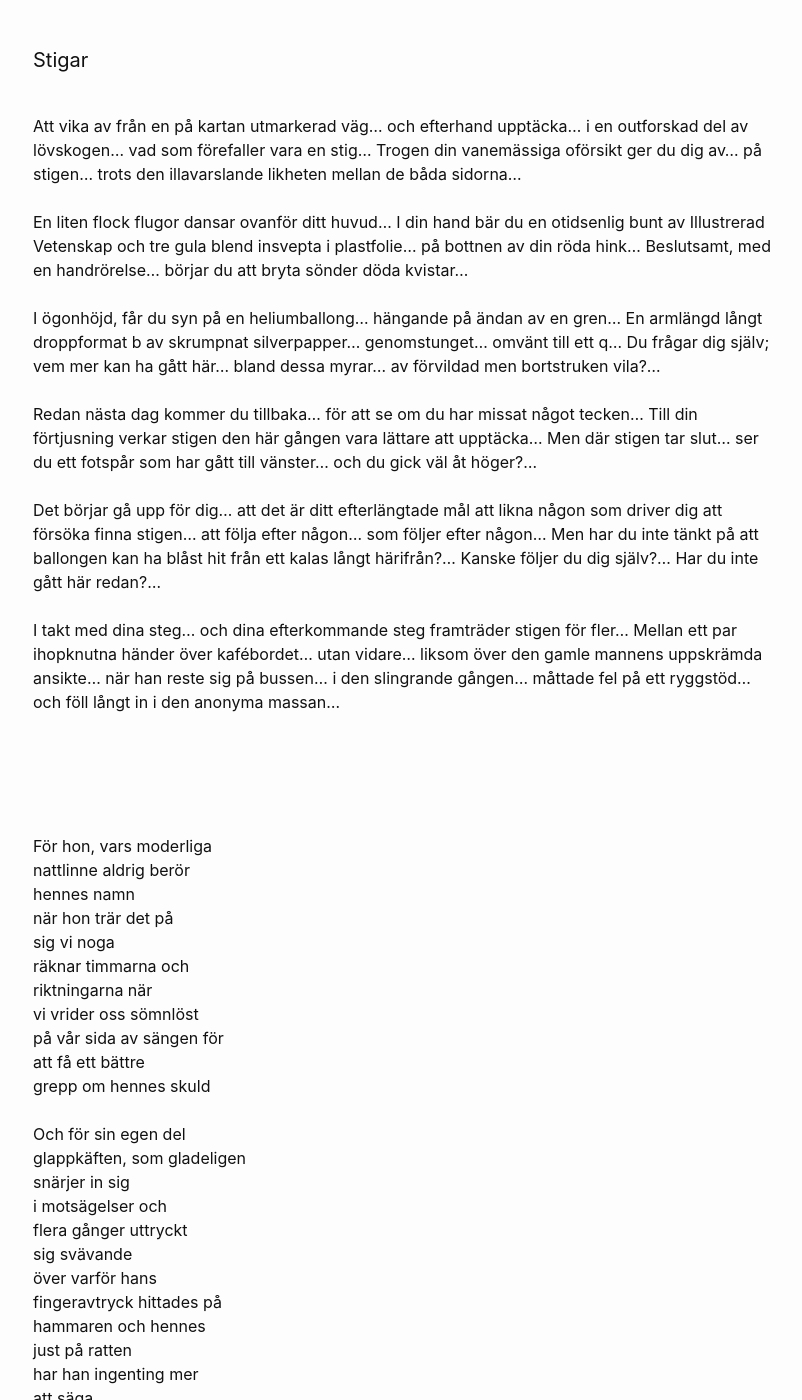
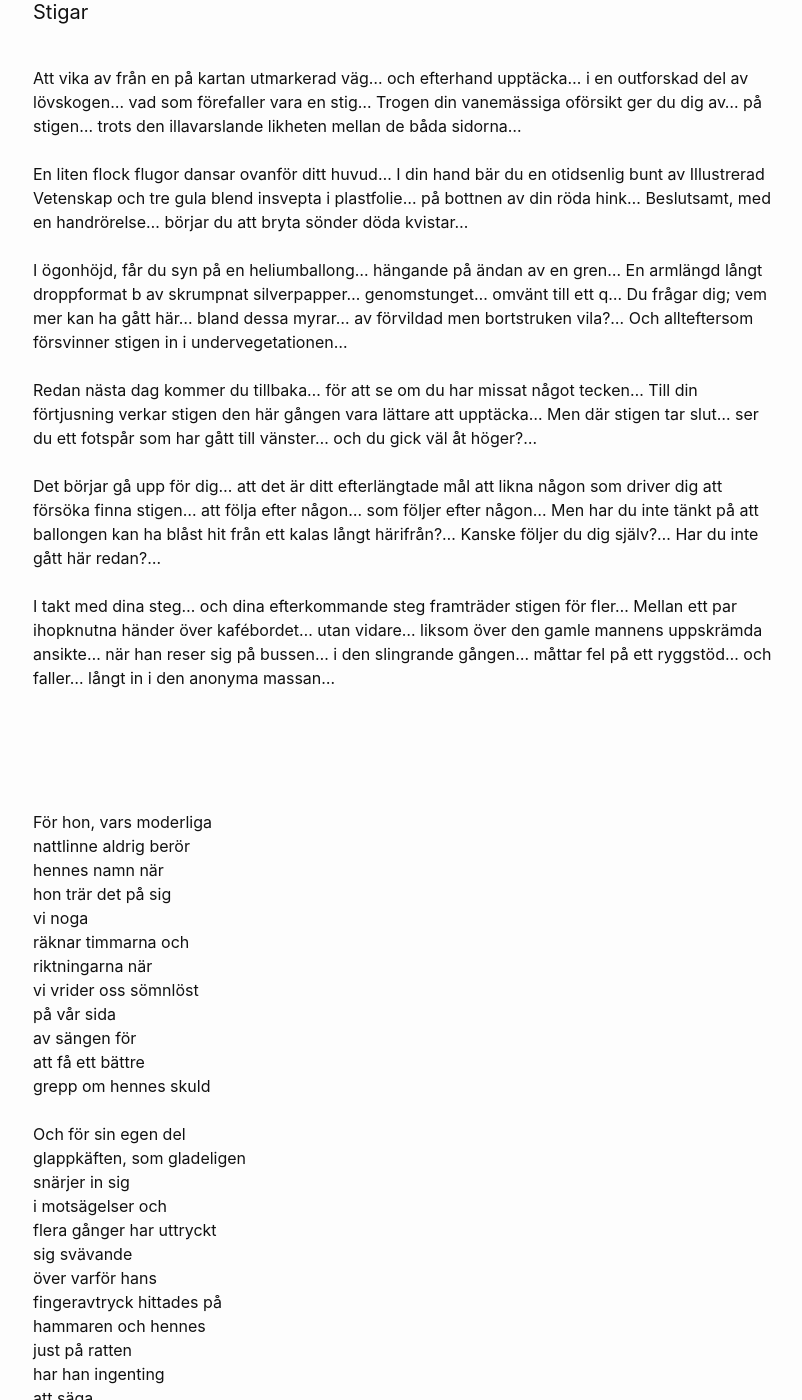
Before and after one commit to terr4form4/terr4form4.github.io, a Jekyll site: the page built from _posts/poesi/2024-01-03-dikter-2023-2024.md, in a window 1280 px wide and 1400 px high, scrolled down 11513 px. Shown: the whole window, without its empty margins (237-1039 px from the left). Built offline with Jekyll 4.4.1, drawn with Linux system fonts in a browser that asks for light colours; comment, search, counter and statistics services are not loaded; part of the change alters nothing that is shown; some of the changed text lies outside the part shown.

Commit message:
dikter rev

```diff
--- a/_posts/poesi/2024-01-03-dikter-2023-2024.md
+++ b/_posts/poesi/2024-01-03-dikter-2023-2024.md
@@ -389,19 +389,17 @@ under gallren, glödögda<br/>
 på kvällen när klipphällen<br/>
 klivit ned genom ytan<br/>
 till det orubbligt<br/>
-oanständiga<br/>
-vattnet samlades vid mina<br/>
+oanständiga vattnet<br/>
+samlades vid mina<br/>
 sandinsjunkna fötter<br/>
 flera blindsillar<br/>
 och åt<br/>
 <br/>
 Hortensia; tecken på oro<br/>
-en blottlagd käke i<br/>
-jorden, en lång<br/>
-kö av vita<br/>
-tänder<br/>
-i en lång lång väntan<br/>
-på mörkret<br/>
+en blottlagd käke<br/>
+som träder fram ur jorden<br/>
+och ännu talar<br/>
+för mycket, för länge<br/>
 <br/>
 På kvällen när yrande<br/>
 tankar kurade sig samman<br/>
@@ -414,7 +412,7 @@ när några<br/>
 få ting förlorar<br/>
 sina namn och<br/>
 på så vis<br/>
-förlorar sin fåhet<br/>
+förlorar fåhet<br/>
 <br/>
 Visst händer det att<br/>
 en manet kan spolas upp<br/>
@@ -427,7 +425,7 @@ utan<br/>
 en kropp<br/>
 <br/>
 men ibland släpas den<br/>
-maneten på rygg<br/>
+också på rygg<br/>
 tillbaka över sanden<br/>
 ned i vattnet som<br/>
 den som stagedivat över<br/>
@@ -440,7 +438,7 @@ av att ha blivit känd<br/>
 Krysantemum, långa nätter till klockan fem<br/>
 av *Counter-Strike*...<br/>
 <br/>
-Men vad händer med dom<br/>
+Vad händer med dom<br/>
 som somnar som håller<br/>
 i varandras<br/>
 händer? Vad händer<br/>
@@ -474,7 +472,7 @@ Att vika av från en på kartan utmarkerad väg... och efterhand upptäcka... i
 En liten flock flugor dansar ovanför ditt huvud... I din hand bär du en otidsenlig bunt av Illustrerad Vetenskap och tre gula blend insvepta i plastfolie... på bottnen av din röda hink... Beslutsamt, med en handrörelse... börjar du att bryta sönder döda kvistar...
 <br/>
 <br/>
-I ögonhöjd, får du syn på en heliumballong... hängande på ändan av en gren... En armlängd långt droppformat b av skrumpnat silverpapper... genomstunget... omvänt till ett q... Du frågar dig själv; vem mer kan ha gått här... bland dessa myrar... av förvildad men bortstruken vila?...
+I ögonhöjd, får du syn på en heliumballong... hängande på ändan av en gren... En armlängd långt droppformat b av skrumpnat silverpapper... genomstunget... omvänt till ett q... Du frågar dig; vem mer kan ha gått här... bland dessa myrar... av förvildad men bortstruken vila?... Och allteftersom försvinner stigen in i undervegetationen...
 <br/>
 <br/>
 Redan nästa dag kommer du tillbaka... för att se om du har missat något tecken... Till din förtjusning verkar stigen den här gången vara lättare att upptäcka... Men där stigen tar slut... ser du ett fotspår som har gått till vänster... och du gick väl åt höger?...
@@ -483,7 +481,7 @@ Redan nästa dag kommer du tillbaka... för att se om du har missat något tecke
 Det börjar gå upp för dig... att det är ditt efterlängtade mål att likna någon som driver dig att försöka finna stigen... att följa efter någon... som följer efter någon... Men har du inte tänkt på att ballongen kan ha blåst hit från ett kalas långt härifrån?... Kanske följer du dig själv?... Har du inte gått här redan?...
 <br/>
 <br/>
-I takt med dina steg... och dina efterkommande steg framträder stigen för fler... Mellan ett par ihopknutna händer över kafébordet... utan vidare... liksom över den gamle mannens uppskrämda ansikte... när han reste sig på bussen... i den slingrande gången... måttade fel på ett ryggstöd... och föll långt in i den anonyma massan...
+I takt med dina steg... och dina efterkommande steg framträder stigen för fler... Mellan ett par ihopknutna händer över kafébordet... utan vidare... liksom över den gamle mannens uppskrämda ansikte... när han reser sig på bussen... i den slingrande gången... måttar fel på ett ryggstöd... och faller... långt in i den anonyma massan...
 <br/>
 <br/>
 <br/>
@@ -492,13 +490,14 @@ I takt med dina steg... och dina efterkommande steg framträder stigen för fler
 <br/>
 För hon, vars moderliga<br/>
 nattlinne aldrig berör<br/>
-hennes namn<br/>
-när hon trär det på<br/>
-sig vi noga<br/>
+hennes namn när<br/>
+hon trär det på sig<br/>
+vi noga<br/>
 räknar timmarna och<br/>
 riktningarna när<br/>
 vi vrider oss sömnlöst<br/>
-på vår sida av sängen för<br/>
+på vår sida<br/>
+av sängen för<br/>
 att få ett bättre<br/>
 grepp om hennes skuld<br/>
 <br/>
@@ -506,13 +505,13 @@ Och för sin egen del<br/>
 glappkäften, som gladeligen<br/>
 snärjer in sig<br/>
 i motsägelser och<br/>
-flera gånger uttryckt<br/>
+flera gånger har uttryckt<br/>
 sig svävande<br/>
 över varför hans<br/>
 fingeravtryck hittades på<br/>
 hammaren och hennes<br/>
 just på ratten<br/>
-har han ingenting mer<br/>
+har han ingenting<br/>
 att säga<br/>
 Hon vet nog mer om<br/>
 det, säger han<br/>
@@ -541,10 +540,11 @@ skulle lägga sig<br/>
 Han berättar om den<br/>
 vind som bara har upplevt<br/>
 en bestående riktning<br/>
-när det har stormat<br/>
+när den har stormat<br/>
 och forsat mot<br/>
-ett fönster<br/>
-om den våg av<br/>
+ett fönster med en<br>
+brinnande låga<br/>
+om vågen av<br/>
 gravskändningar som<br/>
 plågat bruksorterna på<br/>
 landet, att vi alla<br/>
@@ -556,15 +556,15 @@ När jag för hennes namn<br/>
 på tal igen grymtar<br/>
 han bara<br/>
 och säger att han är en<br/>
-sådan poet som berusar sig<br/>
-på sin egen smörja<br/>
+konstnär som berusar sig på<br/>
+sin egen smörja<br/>
 och har därför lärt<br/>
 sig mota bort hungern<br/>
 med en vinter<br/>
 kan konsten att vila<br/>
 sitt huvud mot<br/>
-Schopenhauer<br/>
-och endast hoppas<br/>
-på att vara hopplös<br/>
+Schopenhauer och<br/>
+numera endast hoppas<br/>
+på att få vara hopplös<br/>
 när allt damm efter henne<br/>
 har lagt sig<br/>
```
